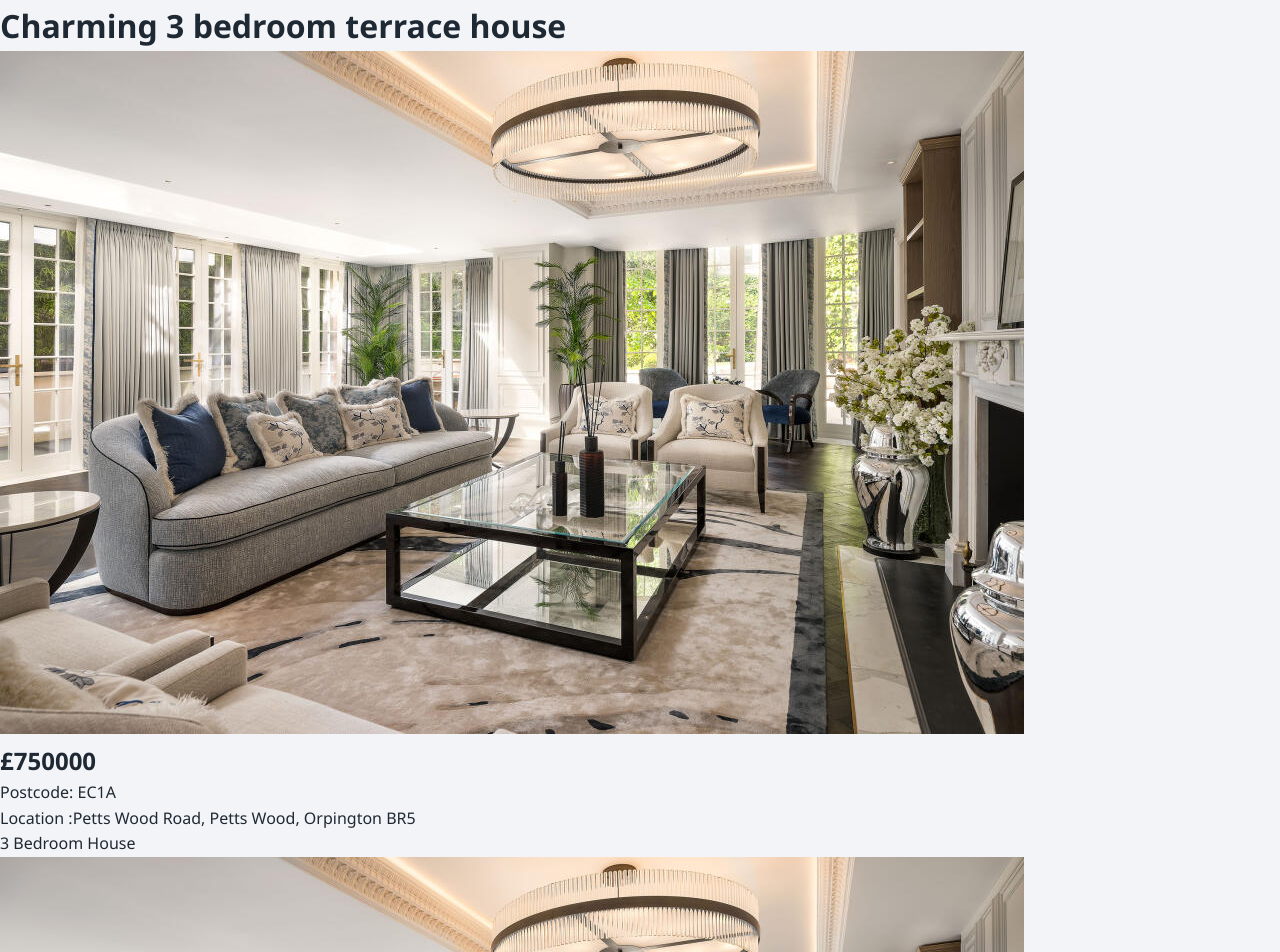
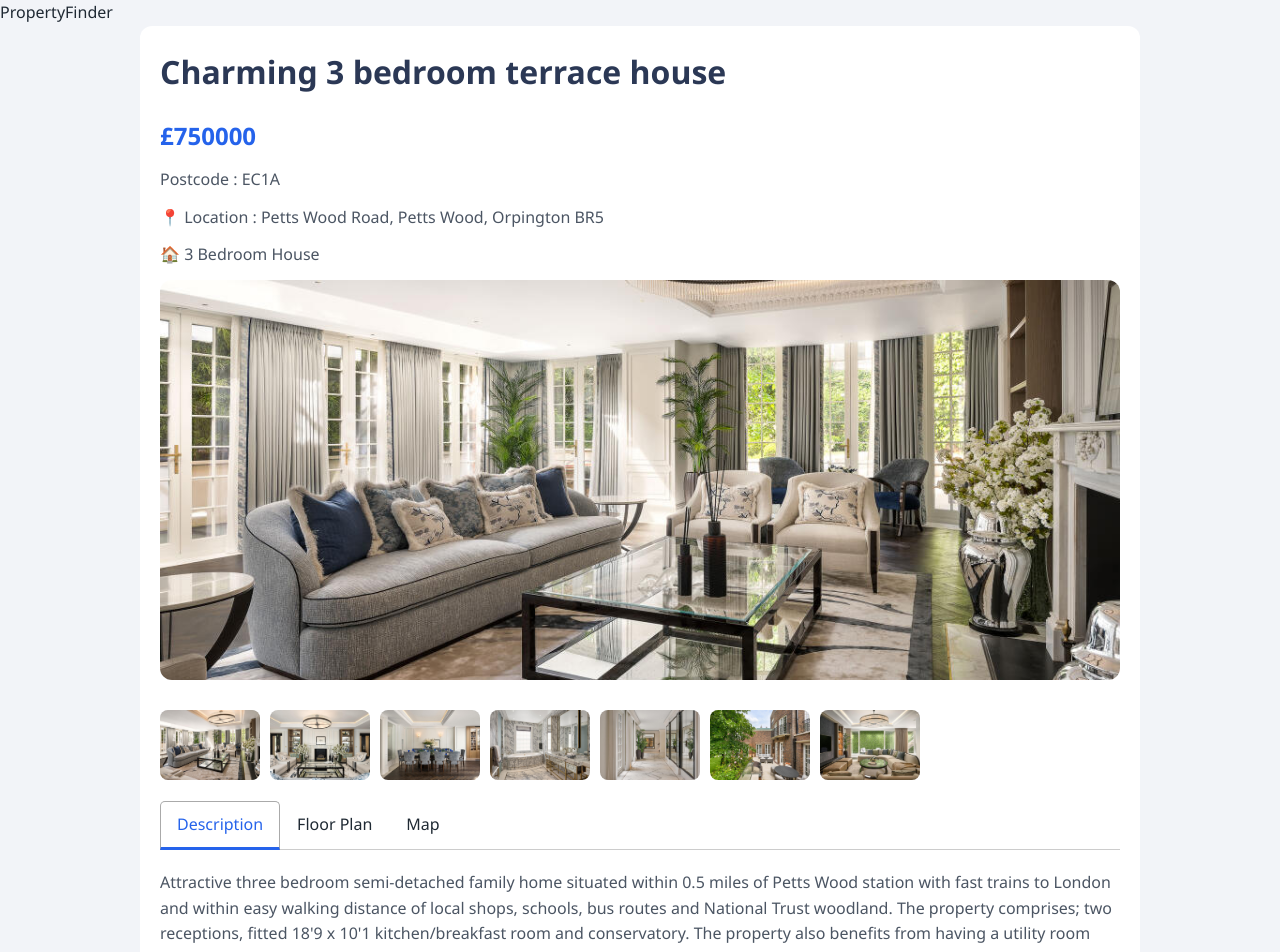
Before and after one commit to thiviru7715/ACS-CW, a React (Vite) app in the folder vite-project/: page /property/1 in a window 1280 px wide. Shown: the top 952 px of the page. Built offline with nearby package versions, Linux system fonts and the light colour scheme.

Commit message:
cretae header and footer in one file

```diff
--- a/vite-project/src/App.jsx
+++ b/vite-project/src/App.jsx
@@ -1,15 +1,17 @@
 import { BrowserRouter, Routes, Route } from "react-router-dom";
 import SearchPage from "./pages/SearchPage";
 import PropertyPage from "./pages/PropertyPage";
+import Layout from "./components/Layout";
 
 function App() {
   return (
     <BrowserRouter>
-    <Routes>
-      <Route path="/" element={<SearchPage />} />
-      <Route path="/property/:id" element={<PropertyPage />} />
-    </Routes>
-
+      <Routes>
+        <Route path="/" element={<Layout />}>
+          <Route index element={<SearchPage />} />
+          <Route path="property/:id" element={<PropertyPage />} />
+        </Route>
+      </Routes>
     </BrowserRouter>
   );
 }
--- a/vite-project/src/components/ImageGallery.jsx
+++ b/vite-project/src/components/ImageGallery.jsx
@@ -1,4 +1,4 @@
-import {useState } from "react";
+import { useState } from "react";
 
 function ImageGallery({ images }) {
     const [mainImage, setMainImage] = useState(0);
@@ -12,11 +12,11 @@ function ImageGallery({ images }) {
                         key={index}
                         src={img}
                         alt="Thumbnail"
-                        onClick={()=> setMainImage(img)}
+                        onClick={() => setMainImage(index)}
                     />
                 ))}
             </div>
         </div>
     );
-    }
+}
 export default ImageGallery;
--- /dev/null
+++ b/vite-project/src/components/Layout.jsx
@@ -0,0 +1,37 @@
+import React from 'react';
+import { Link, Outlet } from 'react-router-dom';
+
+const Header = () => {
+    return (
+        <header className="layout-header">
+            <div className="header-content">
+                <Link to="/" className="logo">
+                    PropertyFinder
+                </Link>
+            </div>
+        </header>
+    );
+};
+const Footer = () => {
+    return (
+        <footer className="layout-footer">
+            <div className="footer-bottom">
+                <p>&copy; 2025 PropertyFinder. All rights reserved.</p>
+            </div>
+        </footer>
+    );
+};
+
+const Layout = () => {
+    return (
+        <div className="layout">
+            <Header />
+            <main className="layout-content">
+                <Outlet />
+            </main>
+            <Footer />
+        </div>
+    );
+};
+
+export default Layout;
--- a/vite-project/src/components/PropertyCard.jsx
+++ b/vite-project/src/components/PropertyCard.jsx
@@ -4,18 +4,18 @@ function PropertyCard({ property }) {
   return (
     <>
       <div className="property-card">
+        <Link to={`/property/${property.id}`}>
         <img src={property.images[0]} alt={property.title} />
         <h3>£{property.price}</h3>
-        <p>{property.type}</p>
-        <p>{property.location}</p>
-        <p>{property.bedrooms} Bedrooms</p>
+        <p>📍{property.location}</p>
+        <p>🏠{property.type} | {property.bedrooms} Bedrooms</p>
         <p>{property.shortDescription}</p>
-        <Link to={`/property/${property.id}`}>View Details</Link>
+        </Link>
         <button
             className="favourite-btn"
             onClick={() => onFavourite(property)}
           >
-            ❤️ Favourite
+            ❤️ Save
           </button>
       </div>
     </>
--- a/vite-project/src/data/properties.json
+++ b/vite-project/src/data/properties.json
@@ -19,6 +19,8 @@
             "../src/Images/1/house 7.jpg"
         ],
         "floorPlan": "../src/Images/1/floor plan.png",
+        "lat": 51.401,
+        "lng": 0.015,
         "added": {
             "month": "October",
             "day": 12,
@@ -45,6 +47,8 @@
             "../src/Images/2/house 7.jpg"
         ],
         "floorPlan": "../src/Images/2/floorplan.png",
+        "lat": 51.403,
+        "lng": 0.015,
         "added": {
             "month": "September",
             "day": 14,
@@ -71,6 +75,8 @@
             "../src/Images/3/house 7.jpg"
         ],
         "floorPlan": "../src/Images/3/floorplan.png",
+        "lat": 51.404,
+        "lng": 0.015,
         "added": {
             "month": "November",
             "day": 5,
@@ -98,6 +104,8 @@
             "../src/Images/4/house 7.jpg"
     ],
     "floorPlan": "../src/Images/4/floorplan.png",
+    "lat": 51.405,
+    "lng": 0.015,
     "added": {
         "month": "October",
         "day": 12,
@@ -124,6 +132,8 @@
             "../src/Images/5/house 7.jpg"
     ],
     "floorPlan": "../src/Images/5/floorplan.png",
+    "lat": 51.406,
+    "lng": 0.015,
     "added": {
         "month": "September",
         "day": 18,
--- a/vite-project/src/pages/PropertyPage.jsx
+++ b/vite-project/src/pages/PropertyPage.jsx
@@ -16,16 +16,17 @@ function PropertyPage() {
 
   return (
     <div className="property-page">
+
+
       <h1>{property.title}</h1>
-      <img src={property.images[0]} alt={property.title} />
 
       {/* PROPERTY SUMMARY */}
       <div className="property-summary">
         <h2>£{property.price}</h2>
-        <p>Postcode: {property.postcode}</p>
-        <p>Location  :{property.location}</p>
+        <p>Postcode : {property.postcode}</p>
+        <p>📍 Location : {property.location}</p>
         <p>
-          {property.bedrooms} Bedroom {property.type}
+          🏠 {property.bedrooms} Bedroom {property.type}
         </p>
         <ImageGallery images={property.images} />
       </div>
--- a/vite-project/src/styles/main.css
+++ b/vite-project/src/styles/main.css
@@ -1,29 +1,34 @@
-*{
+* {
     box-sizing: border-box;
     margin: 0;
-    padding:0;
+    padding: 0;
 }
-body{
-    font-family: "Segoe UI" ,Arial, Helvetica, sans-serif;
+
+body {
+    font-family: "Segoe UI", Arial, Helvetica, sans-serif;
     background-color: #f2f4f8;
     color: #1f2933;
     line-height: 1.6;
 }
-a{
+
+a {
     text-decoration: none;
     color: inherit;
 }
-.continer{
+
+.continer {
     width: 90%;
     max-width: 1200px;
     margin: auto;
 }
-.layout{
+
+.layout {
     display: flex;
     flex-direction: column;
     min-height: 100vh;
 }
-.search-form{
+
+.search-form {
     background: #ffffff;
     padding: 20px;
     border-radius: 20px;
@@ -33,3 +38,154 @@ a{
     margin-bottom: 20px;
     box-shadow: 0 2px 8px rgba(0, 0, 0, 0.08);
 }
+
+.search-form input,
+.search-form select {
+    padding: 10px;
+    border: 1px solid #ccc;
+    border-radius: 8px;
+    font-size: 16px;
+}
+
+.search-form button {
+    grid-column: span 2;
+    padding: 10px;
+    background-color: #2563eb;
+    color: white;
+    border: none;
+    border-radius: 8px;
+    font-size: 16px;
+    cursor: pointer;
+}
+
+.search-form button:hover {
+    background-color: #1e40af;
+}
+
+.results {
+    display: grid;
+    grid-template-columns: repeat(3, 1fr);
+    gap: 20px;
+}
+
+.property-card {
+    background: #ffffff;
+    border-radius: 12px;
+    box-shadow: 0 2px 8px rgba(0, 0, 0, 0.08);
+    overflow: hidden;
+    display: flex;
+    flex-direction: column;
+}
+
+.property-card:hover {
+    transform: translateY(-3px);
+}
+
+.property-card img {
+    width: 100%;
+    height: 200px;
+    object-fit: cover;
+}
+
+.property-card h3 {
+    color: #2563eb;
+    margin: 10px;
+}
+
+.property-card p {
+    margin: 0 10px 8px;
+    font-size: 14px;
+    color: #4b5563;
+}
+
+.property-card button {
+    margin: 10px;
+    padding: 8px;
+    background: #2563eb;
+    color: #ffffff;
+    border: none;
+    border-radius: 6px;
+    cursor: pointer;
+    font-size: 18px;
+}
+
+.property-card button:hover {
+    background: #1e40af;
+}
+
+.property-page {
+    max-width: 1000px;
+    margin: auto;
+    background: #ffffff;
+    padding: 20px;
+    border-radius: 12px;
+}
+
+.property-page p {
+    margin-bottom: 12px;
+    font-size: 16px;
+    color: #4b5563;
+}
+
+.property-page h1 {
+    color: #2b3855;
+    margin-bottom: 20px;
+}
+
+.property-page h2 {
+    color: #2563eb;
+    margin-top: 20px;
+    margin-bottom: 12px;
+}
+
+.gallery {
+    margin-bottom: 20px;
+}
+
+.main-image {
+    width: 100%;
+    height: 400px;
+    object-fit: cover;
+    border-radius: 12px;
+    margin-bottom: 12px;
+}
+
+.thumbnails {
+    display: flex;
+    gap: 10px;
+    margin-top: 10px;
+}
+
+.thumbnails img {
+    width: 100px;
+    height: 70px;
+    object-fit: cover;
+    border-radius: 8px;
+    cursor: pointer;
+}
+
+.thumbnails img:hover {
+    border: 2px solid #000000;
+}
+
+.react-tabs__tab-list {
+    border-bottom: 1px solid #ccc;
+    margin-bottom: 20px;
+}
+
+.react-tabs__tab {
+    display: inline-block;
+    padding: 10px 16px;
+    cursor: pointer;
+    font-weight: 500;
+}
+
+.react-tabs__tab--selected {
+    border-bottom: 3px solid #2563eb;
+    color: #2563eb;
+}
+
+.floor-plan {
+    width: 100%;
+    border-radius: 12px;
+}
```
Also changed, not shown: vite-project/src/Images/3/house 3.jpg (renamed from vite-project/src/Images/3/hiouse 3.jpg), vite-project/src/Images/3/house 4.jpg (renamed from vite-project/src/Images/3/house  4.jpg).
